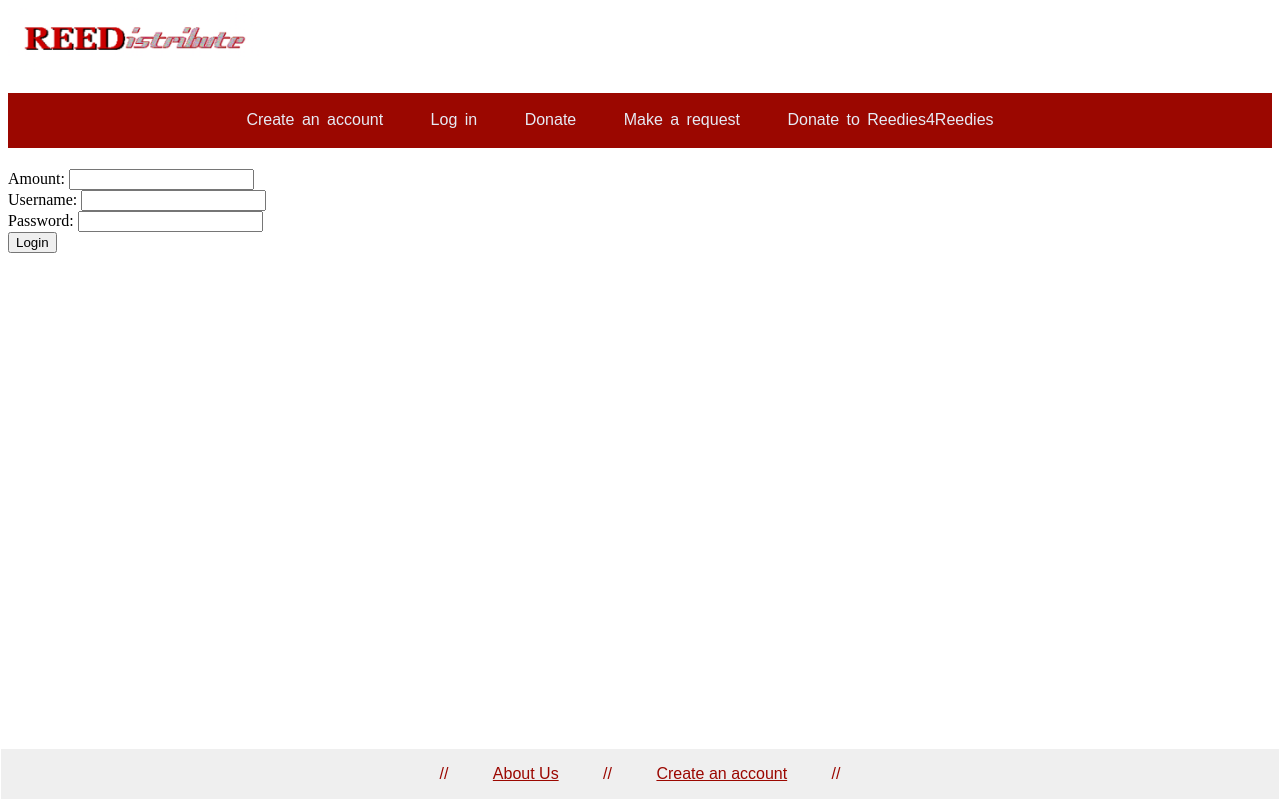
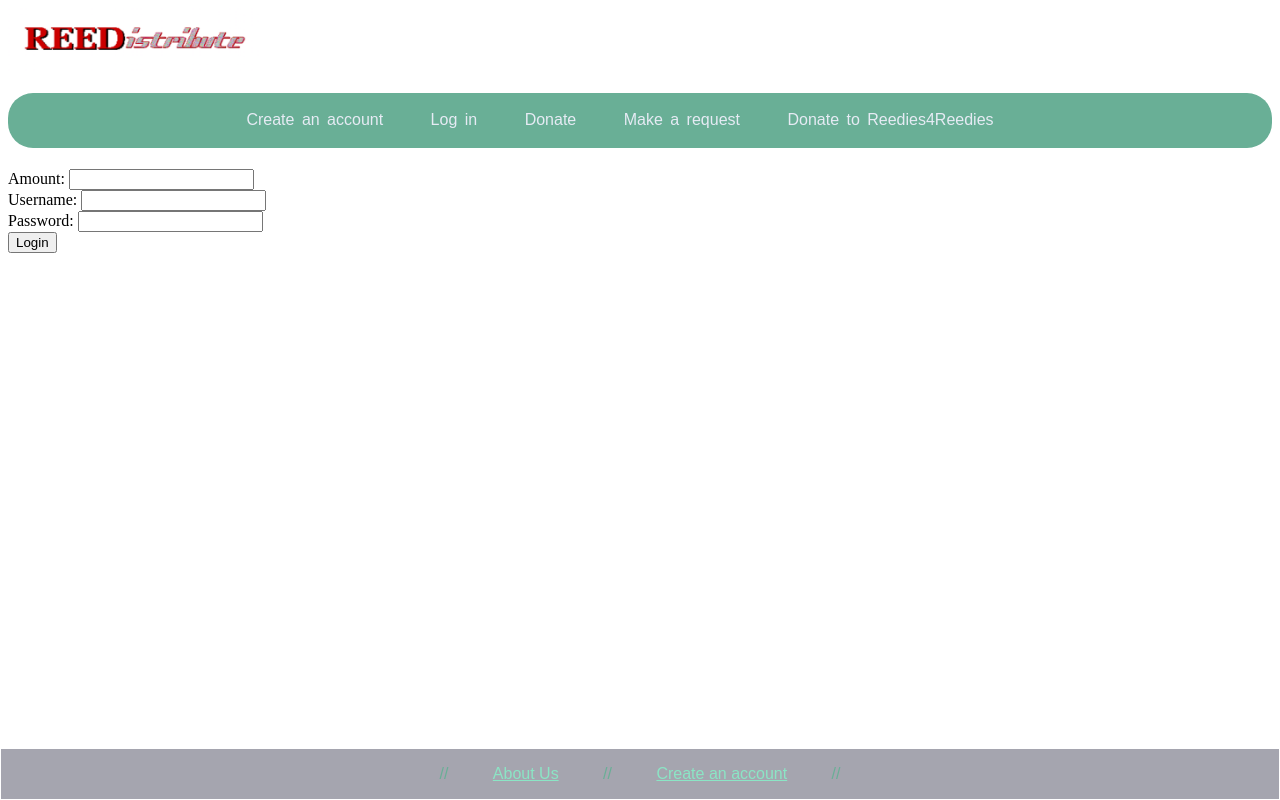
Before and after one commit to reed-college/ReeDistribute, a Flask app: page /log_donation in a window 1280 px wide. Run offline with Flask 2, Linux system fonts and the light colour scheme; some libraries are stand-ins or nearby versions.

Commit message:
making it prettier

```diff
--- a/static/style.css
+++ b/static/style.css
@@ -13,12 +13,13 @@
     #myTopnav {
         /*width: 10%;*/
         height: 30px;
-        background-color: #9b0700;
         text-align: center; /* To center it horizontally (if you want) */
         line-height: 30px; /* To center it vertically */
         font-family: averia-serif-libre, sans-serif;
         padding:1%;
         word-spacing: 3px;
+        border-radius: 25px;
+        background: #69af96;
     }
 
     .topnav a, .topnav a:link, .topnav a:active {
@@ -36,23 +37,26 @@
     .ffooter a, .ffooter a:link, .ffooter a:active {
         padding:40px;
         text-align: center;
-        color: #9b0700;
+        color: #8be5c5;
     }
     .ffooter a:hover {
         text-decoration: none;
     }
     #myFooter {
         font-family: averia-serif-libre, sans-serif;
-        background-color: #ffda56;
         margin: 1;
         position: absolute;
+        background-attachment: scroll;
+        background-position: 0% 0%;
+        position: fixed;
         right: 0;
         bottom: 0;
         left: 0;
         padding: 1rem;
         background-color: #efefef;
         text-align: center;
-        color: #9b0700;
+        background: #A5A5AF;
+        color: #69af96;
         }
     p {
         display: block;
```
